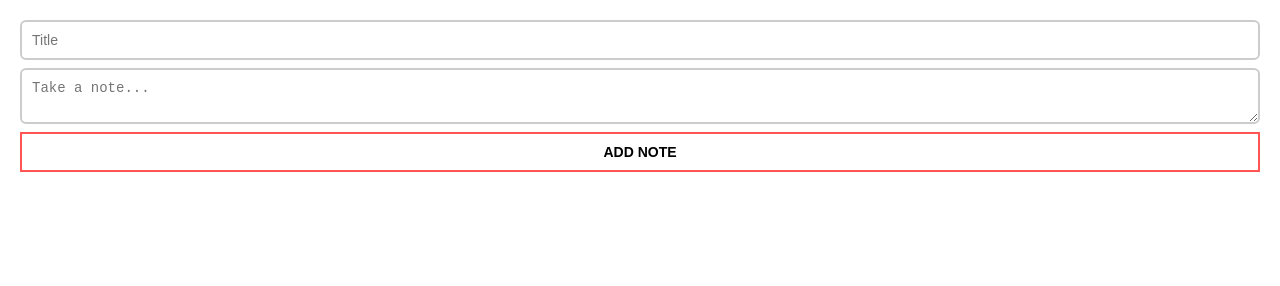
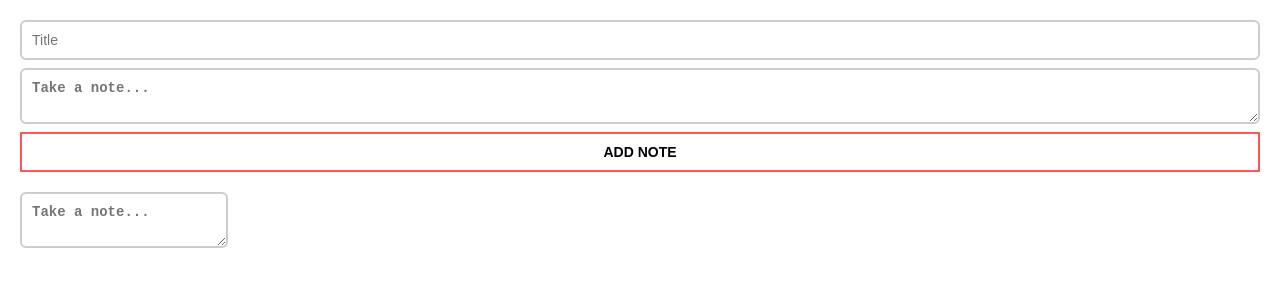
Before and after one commit to sajith-github/CSTA-Training-, a plain HTML site: page index.html in a window 1280 px wide. Drawn offline with Linux system fonts and the light colour scheme.

Commit message:
Update index.html

```diff
--- a/index.html
+++ b/index.html
@@ -17,5 +17,13 @@
 <div id="notesContainer" class="notes-grid"></div>
 
 <script src="script.js"></script>
+    <style>
+    textarea {
+        font-weight: bold;
+    }
+</style>
+
+<textarea placeholder="Take a note..."></textarea>
+
 </body>
 </html>
```
